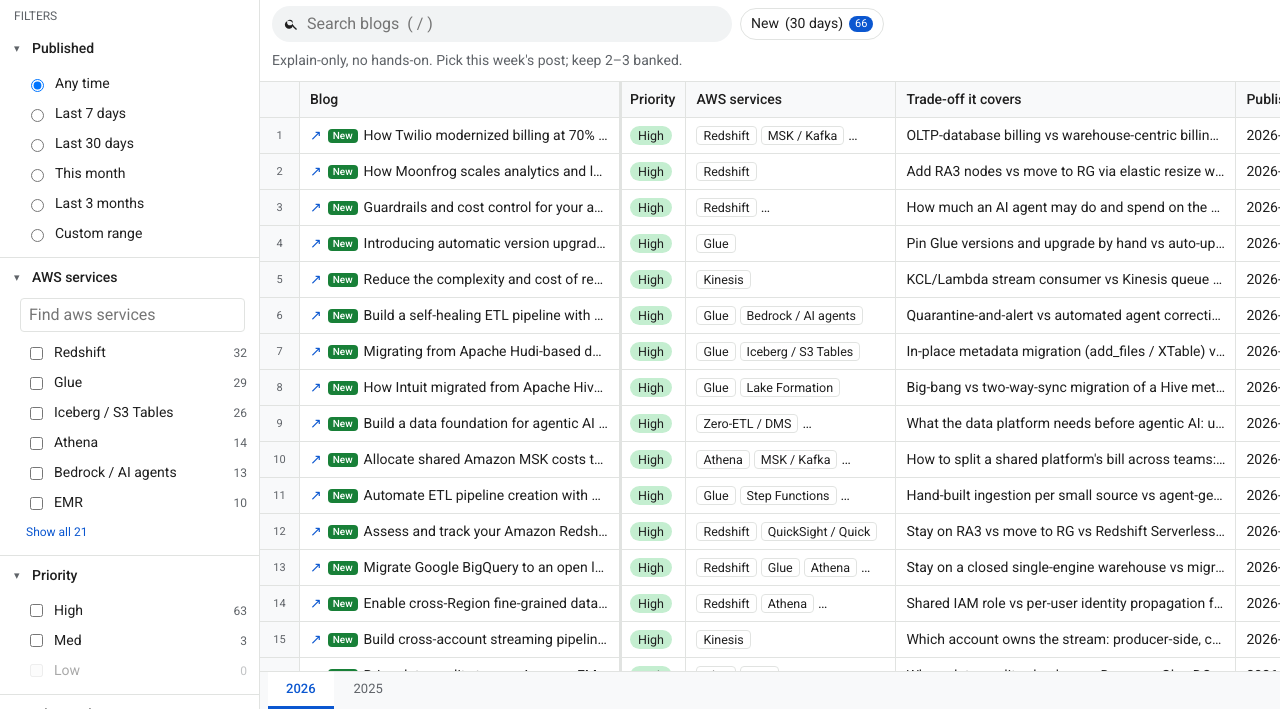
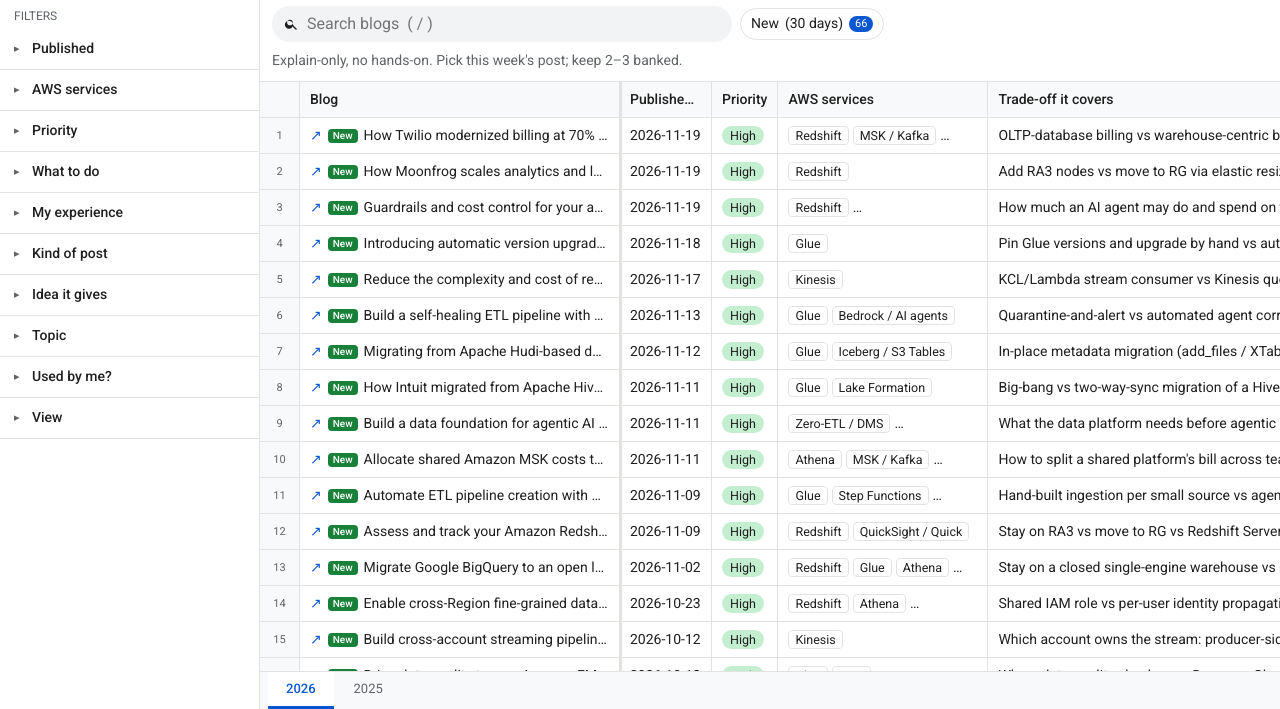
Before and after one commit to bh00t/kv7q, a plain HTML site: page abdp/index.html in a window 1280 px wide. Shown: the part 91-800 px from the top of the page. Drawn offline with Linux system fonts and the light colour scheme.

Commit message:
Collapse filters on open, order columns

```diff
--- a/abdp/index.html
+++ b/abdp/index.html
@@ -327,9 +327,9 @@ async function boot(){
 /* ---------- state ---------- */
 let S={dt:{p:'any'},intent:'post',sel:{},q:'',sort:null,wrap:false,cols:{},skip:false,open:{},find:{},all:{},cur:null};
 try{const s=JSON.parse(localStorage.getItem('pulse-v1')||'null');if(s)S={...S,...s,cur:null,find:{}}}catch(e){}
-S.all=S.all||{};FACETS.forEach(f=>{S.sel[f.k]=new Set(S.sel[f.k]||[]);if(S.open[f.k]==null)S.open[f.k]=!!f.open});
+S.all=S.all||{};S.open={}; /* every filter section starts collapsed on a fresh open */ FACETS.forEach(f=>{S.sel[f.k]=new Set(S.sel[f.k]||[])});
 const I=()=>INTENTS.find(x=>x.id===S.intent)||INTENTS[0];
-const colsOf=()=>S.cols[S.intent]||I().cols;
+const colsOf=()=>{const c=S.cols[S.intent]||I().cols;return Object.keys(COL).filter(k=>c.includes(k))}; /* grid order = Columns list order */
 const save=()=>{try{localStorage.setItem('pulse-v1',JSON.stringify({...S,sel:Object.fromEntries(Object.entries(S.sel).map(([k,v])=>[k,[...v]])),cur:null,find:{}}))}catch(e){}};
 let TERMS=[],RX=null;
 function setQ(v){S.q=v;TERMS=[];v.replace(/"([^"]+)"|(\S+)/g,(m,a,b)=>{const x=(a||b||'').toLowerCase().trim();if(x)TERMS.push(x);return m});const p=TERMS.filter(x=>x.length>1).map(x=>x.replace(/[.*+?^${}()|[\]\\]/g,'\\$&'));RX=p.length?new RegExp('('+p.join('|')+')','gi'):null}
@@ -378,7 +378,7 @@ ${!fq&&(extra||S.all[f.k])&&all.length>TOP+1?`<button class="more" data-more-f="
  </div></details>`;
 }
 function dateHTML(){const d=S.dt||{p:'any'};const on=d.p&&d.p!=='any';
- return `<details class="f" data-k="_date" ${S.open._date!==false?'open':''}><summary>Published${on?'<span class="n">1</span>':''}</summary><div class="fl">
+ return `<details class="f" data-k="_date" ${S.open._date?'open':''}><summary>Published${on?'<span class="n">1</span>':''}</summary><div class="fl">
  ${DPRE.map(([v,l])=>`<label class="opt"><input type="radio" name="dt" data-dt="${v}" ${(d.p||'any')===v?'checked':''}>${l}</label>`).join('')}
  ${d.p==='custom'?`<div style="display:grid;grid-template-columns:auto 1fr;gap:6px 8px;align-items:center;padding:6px 6px 2px"><span class="hint">From</span><input type="date" data-dtf="from" value="${esc(d.from||'')}" style="font-size:14px;padding:4px;border:1px solid var(--ln);border-radius:4px;background:var(--bg)"><span class="hint">To</span><input type="date" data-dtf="to" value="${esc(d.to||'')}" style="font-size:14px;padding:4px;border:1px solid var(--ln);border-radius:4px;background:var(--bg)"></div>`:''}
  </div></details>`}
```
